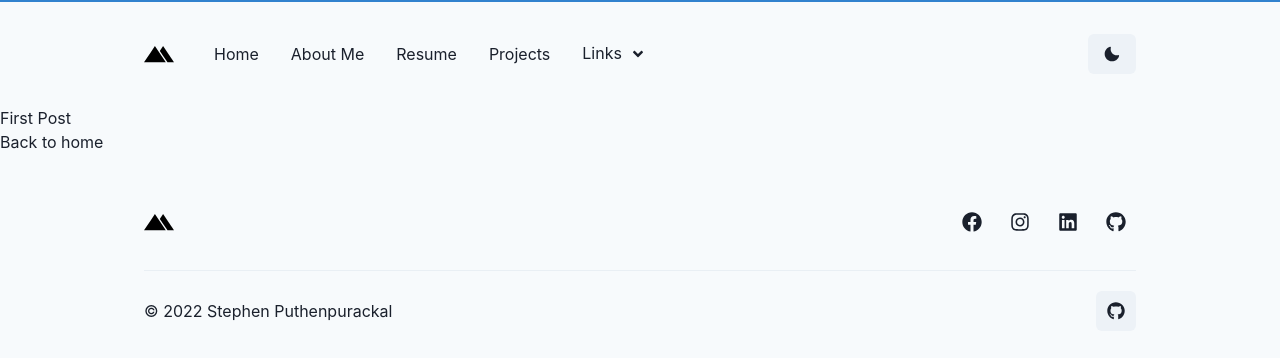
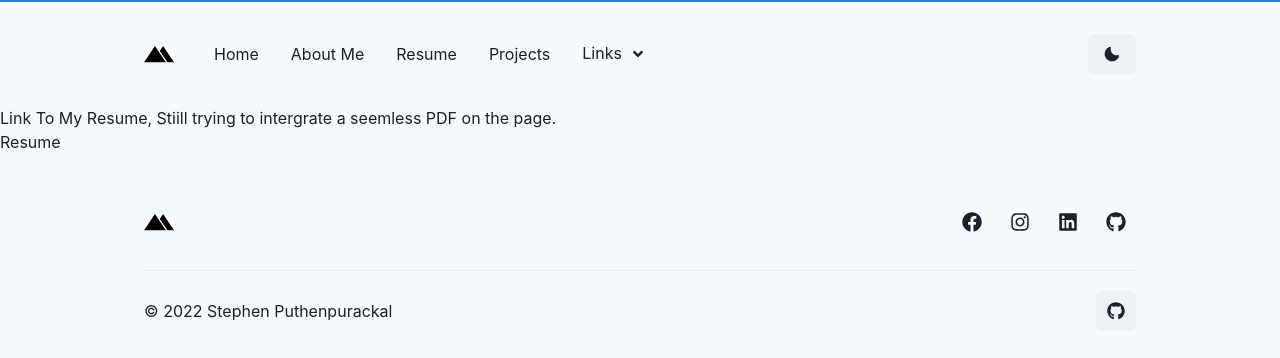
Before and after one commit to datfoosteve/nextjsportfolio, a Next.js app: page /resume in a window 1280 px wide. Shown: the top 358 px of the page. Built offline with nearby package versions, Linux system fonts and the light colour scheme.

Commit message:
Update index.jsx

```diff
--- a/pages/resume/index.jsx
+++ b/pages/resume/index.jsx
@@ -21,10 +21,10 @@ const Resume = () => {
         />
         <meta property="og:image" content="/meta-image.jpg" />
       </Head>
-          <h1>First Post</h1>
+          <h1>Link To My Resume, Stiill trying to intergrate a seemless PDF on the page.</h1>
           <h2>
-            <Link href="/">
-              <a>Back to home</a>
+            <Link href="https://csb-jzke1s-o4qhq8ebw-datfoosteve.vercel.app/">
+              <a>Resume</a>
             </Link>
           </h2>
         </>
```
